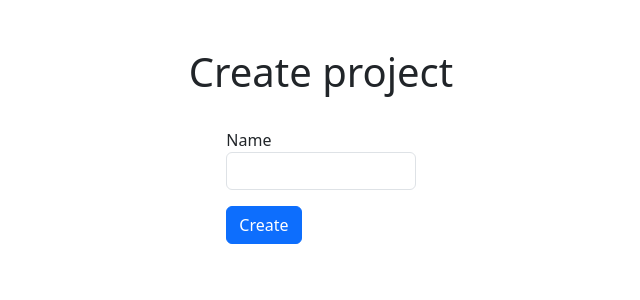
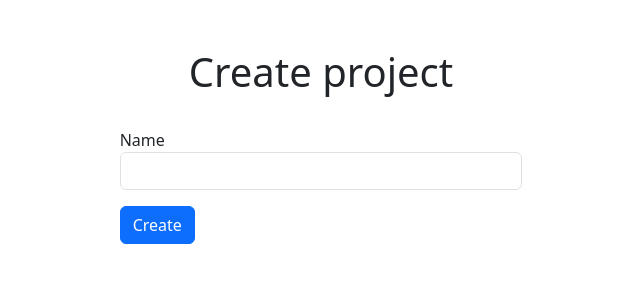
Before and after one commit to leivermoreno/simple-todo-app, a Flask app: template todo_app/templates/project/create.html in a window 1280 px wide. Shown: the part 56-356 px from the top of the page, without its empty margins (319-959 px from the left). Run offline with Flask 3, Linux system fonts and the light colour scheme; the template is opened without the code that fills it, so the values that code supplies are empty; parts of the project's set-up code (start-up, migrations or seed data) failed here and were passed over.

Commit message:
remove col-lg on form. it wont make smaller on large screen

```diff
--- a/todo_app/templates/project/create.html
+++ b/todo_app/templates/project/create.html
@@ -11,7 +11,7 @@
     <h1 class="text-center">{% block title %}{{ title }}{% endblock %} project</h1>
 
     <div class="row justify-content-center">
-        <form class="col-md-4 col-lg-2" method="post">
+        <form class="col-md-4" method="post">
             {% if title == "Update" %}
                 <input name="project_id" type="hidden" value="{{ project.id }}">
             {% endif %}
```
